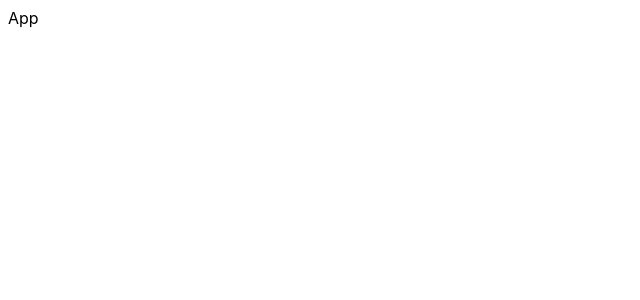
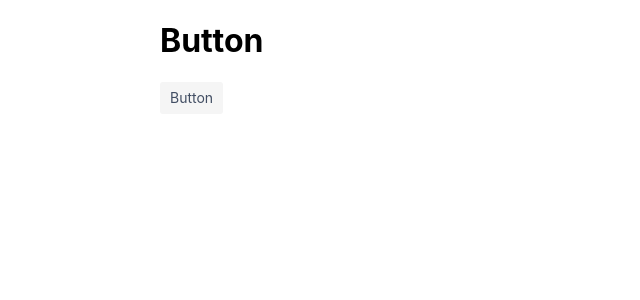
Before and after one commit to toft-code/toft-design, a React (Create React App) app: page / in a window 1280 px wide. Shown: the top 300 px of the page, without its empty margins (0-640 px from the left). Built offline with nearby package versions, Linux system fonts and the light colour scheme.

Commit message:
feature: init button component

```diff
--- a/package.json
+++ b/package.json
@@ -2,6 +2,7 @@
   "name": "toft-design",
   "version": "0.1.0",
   "dependencies": {
+    "node-sass": "^4.14.1",
     "react": "^17.0.1",
     "react-dom": "^17.0.1",
     "react-scripts": "3.4.4",
--- a/public/index.html
+++ b/public/index.html
@@ -24,7 +24,7 @@
       work correctly both with client-side routing and a non-root public URL.
       Learn how to configure a non-root public URL by running `npm run build`.
     -->
-    <title>React App</title>
+    <title>Toft Design</title>
   </head>
   <body>
     <noscript>You need to enable JavaScript to run this app.</noscript>
--- a/src/App.tsx
+++ /dev/null
@@ -1,8 +0,0 @@
-import React from 'react'
-import './App.css'
-
-function App() {
-  return <div className='App'>App</div>
-}
-
-export default App
--- a/src/index.css
+++ b/src/App/index.css
@@ -5,3 +5,8 @@ body {
   -webkit-font-smoothing: antialiased;
   -moz-osx-font-smoothing: grayscale;
 }
+
+.bodyContainer {
+  width: 960px;
+  margin: 0 auto;
+}
--- /dev/null
+++ b/src/App/index.tsx
@@ -0,0 +1,14 @@
+import React from 'react'
+import Button from '../components/Button'
+import './index.css'
+
+function App() {
+  return (
+    <div className='App bodyContainer'>
+      <h1>Button</h1>
+      <Button>Button</Button>
+    </div>
+  )
+}
+
+export default App
--- /dev/null
+++ b/src/components/Button/index.scss
@@ -0,0 +1,31 @@
+.button {
+  background: #f4f5f7;
+  background: #f5f5f5;
+  border-radius: 3.01px;
+  border: 1px solid #ccc;
+  border: none;
+  box-sizing: border-box;
+  // color: #333;
+  // color: #505f79;
+  color: #424e63;
+  cursor: pointer;
+  display: inline-block;
+  font-family: inherit;
+  font-size: 14px;
+  font-variant: normal;
+  font-weight: normal;
+  height: 2.28571429em;
+  line-height: 1.57142857em;
+  margin: 0;
+  outline: 0;
+  padding: 4px 10px;
+  text-decoration: none;
+  vertical-align: baseline;
+  white-space: nowrap;
+
+  &:hover {
+    background: #ebecf0;
+    border: none;
+    color: #505f79;
+  }
+}
--- /dev/null
+++ b/src/components/Button/index.tsx
@@ -0,0 +1,12 @@
+import React from 'react'
+import './index.scss'
+
+type Props = {}
+
+const Button: React.FC<Props> = (props) => {
+  const { children } = props
+
+  return <button className='button'>{children}</button>
+}
+
+export default Button
--- a/src/index.tsx
+++ b/src/index.tsx
@@ -1,7 +1,6 @@
 import React from 'react'
 import ReactDOM from 'react-dom'
 import App from './App'
-import './index.css'
 
 ReactDOM.render(
   <React.StrictMode>
```
Also changed, not shown: src/App.css (deleted), 1 other file (tests, documents, lock files or other folders).
